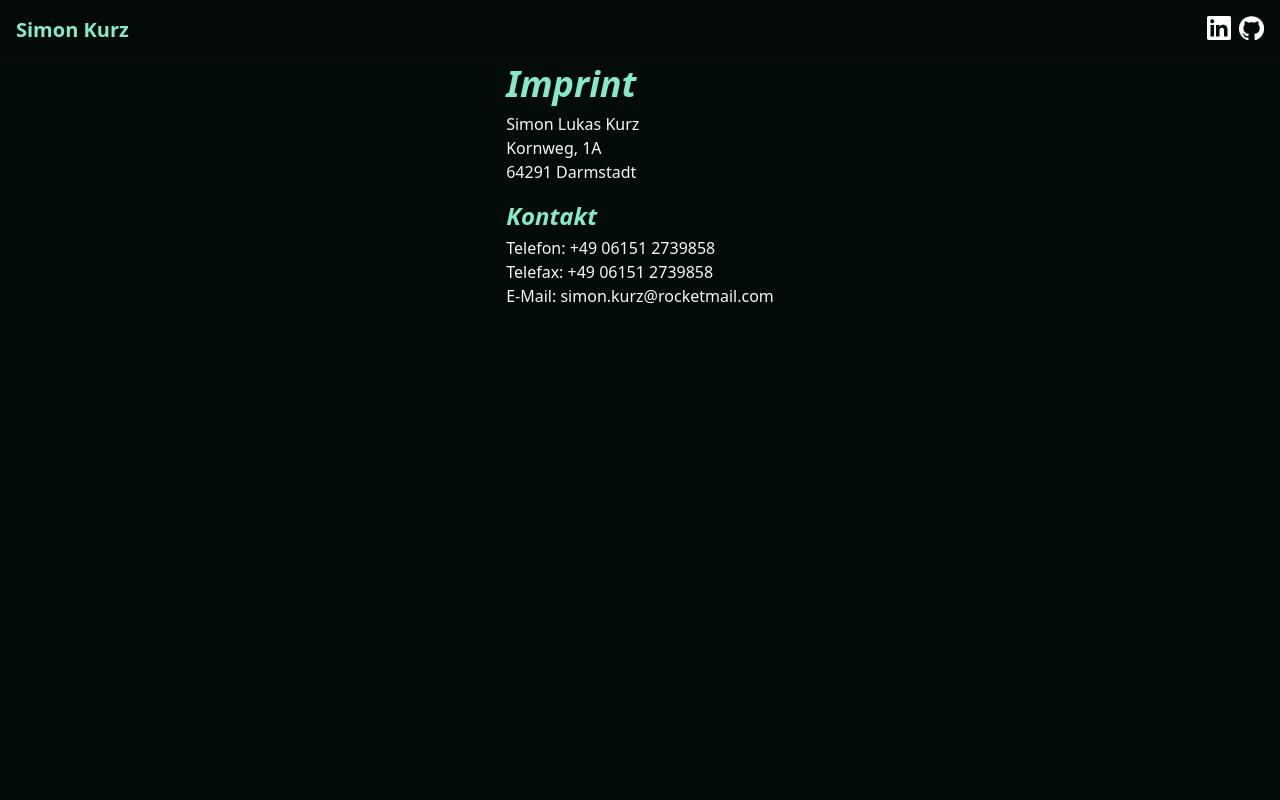
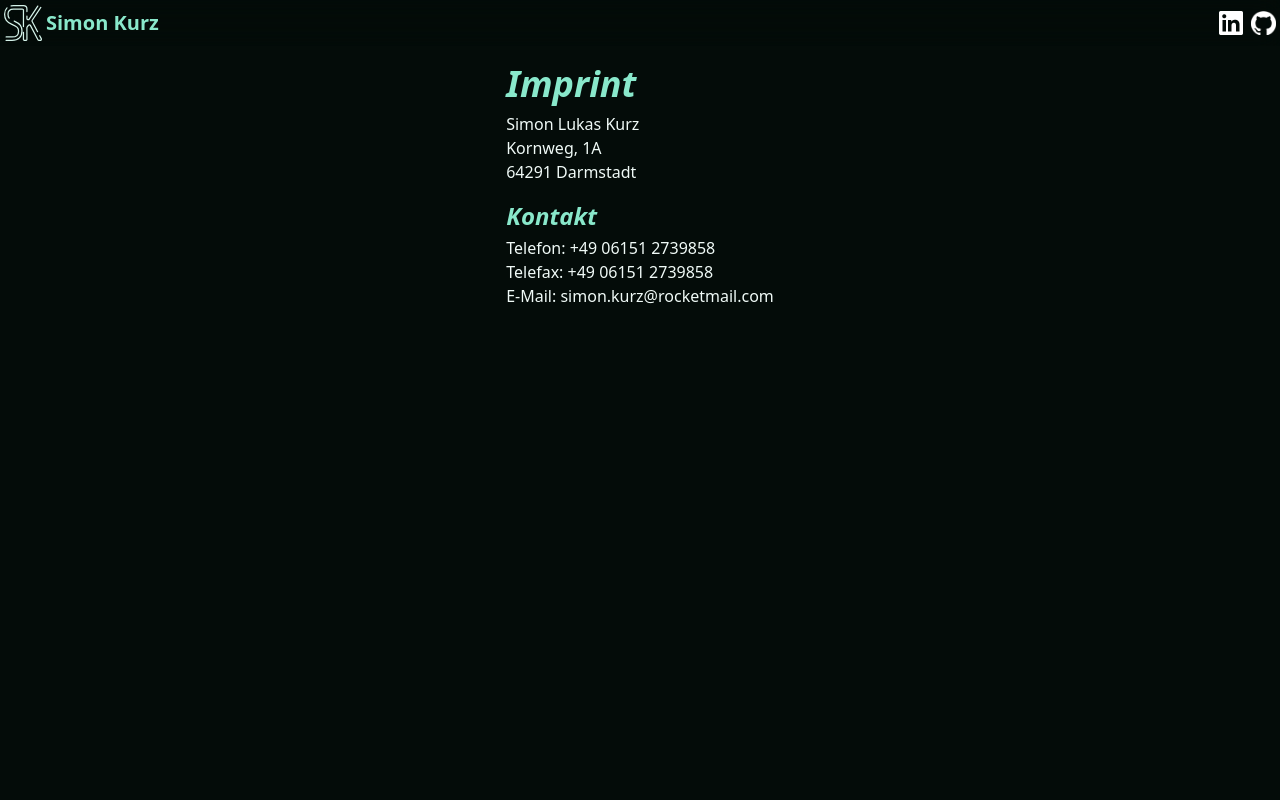
Before and after one commit to Ratsch0k/blog, a SvelteKit app: page /imprint in a window 1280 px wide. Shown: the top 800 px of the page. Built offline with nearby package versions, Linux system fonts and the light colour scheme.

Commit message:
Add own logo to header

```diff
--- a/src/routes/header.svelte
+++ b/src/routes/header.svelte
@@ -1,11 +1,19 @@
 <script lang="ts">
 	import linkedIn from '$lib/assets/In-White-96@2x.png';
 	import github from '$lib/assets/github-mark-white.png';
+	import SKLogo from '$lib/icon/sk-logo.svelte';
 </script>
 
-<div class="w-full p-4 bg-base-900/20 backdrop-blur-md text-primary">
-	<span class="text-xl font-bold">
-		<a class="hover:no-underline" href="/">Simon Kurz</a>
+<div class="w-full p-1 bg-base-900/20 backdrop-blur-md text-primary">
+	<span class="text-xl font-bold flex flex-row items-center justify-between">
+		<a class="hover:no-underline flex flex-row items-center space-x-1" href="/">
+			<span class="text-base-100">
+				<SKLogo size={38} />
+			</span>
+			<span>
+				Simon Kurz
+			</span>
+		</a>
 		<div class="flex flex-row float-right space-x-2">
 			<a href="https://de.linkedin.com/in/simon-kurz-888304142" target="_blank" rel="noreferrer"
 				><img alt="LinkedIn Logo" src={linkedIn} /></a
```
